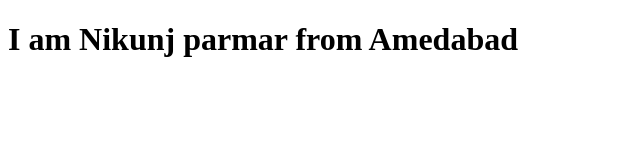
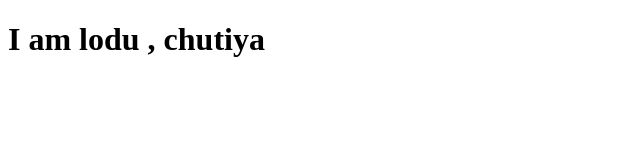
Before and after one commit to sameerrathod92/VCSCF-1, a plain HTML site: page index.html in a window 1280 px wide. Shown: the whole page, without its empty margins (0-640 px from the left). Drawn offline with Linux system fonts and the light colour scheme.

Commit message:
Update index.html

```diff
--- a/index.html
+++ b/index.html
@@ -6,6 +6,6 @@
     <title>Document</title>
 </head>
 <body>
-    <h1>I am Nikunj parmar from Amedabad</h1>
+    <h1>I am lodu , chutiya </h1>
 </body>
 </html>
```
